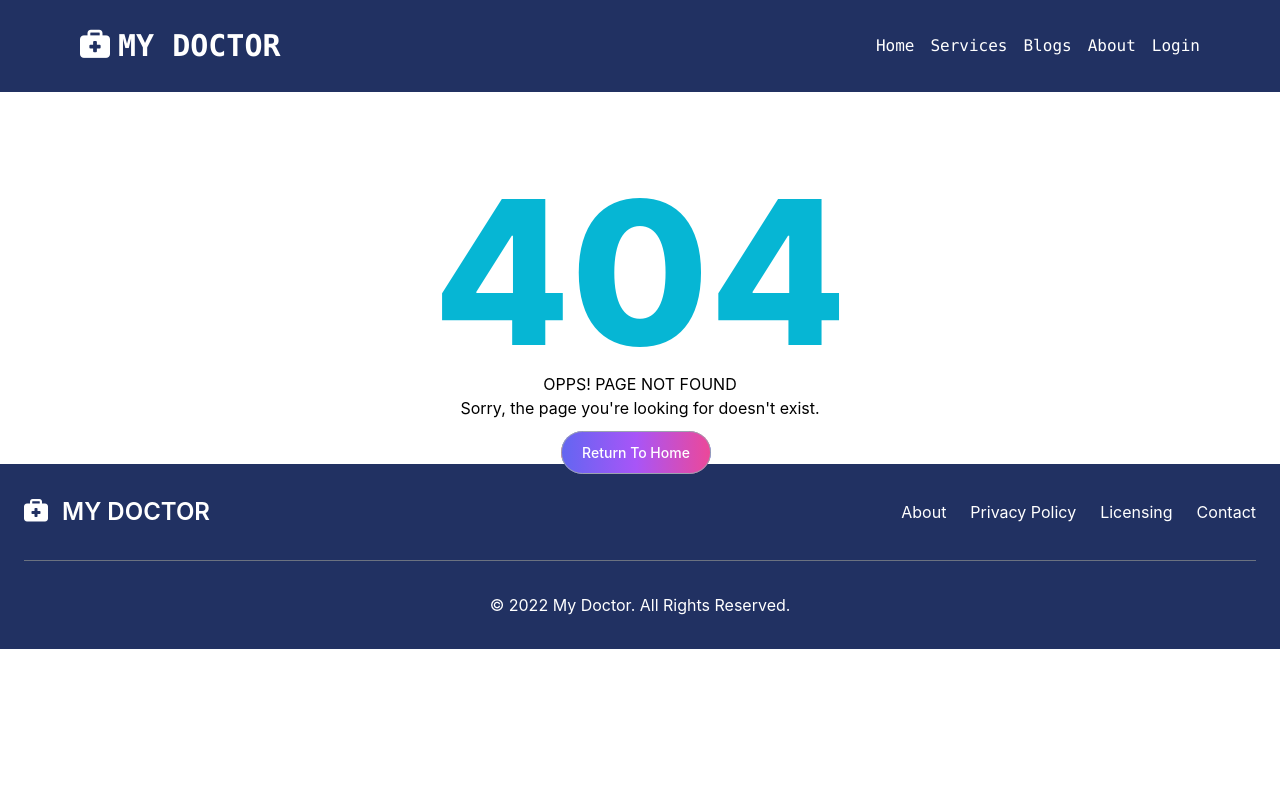
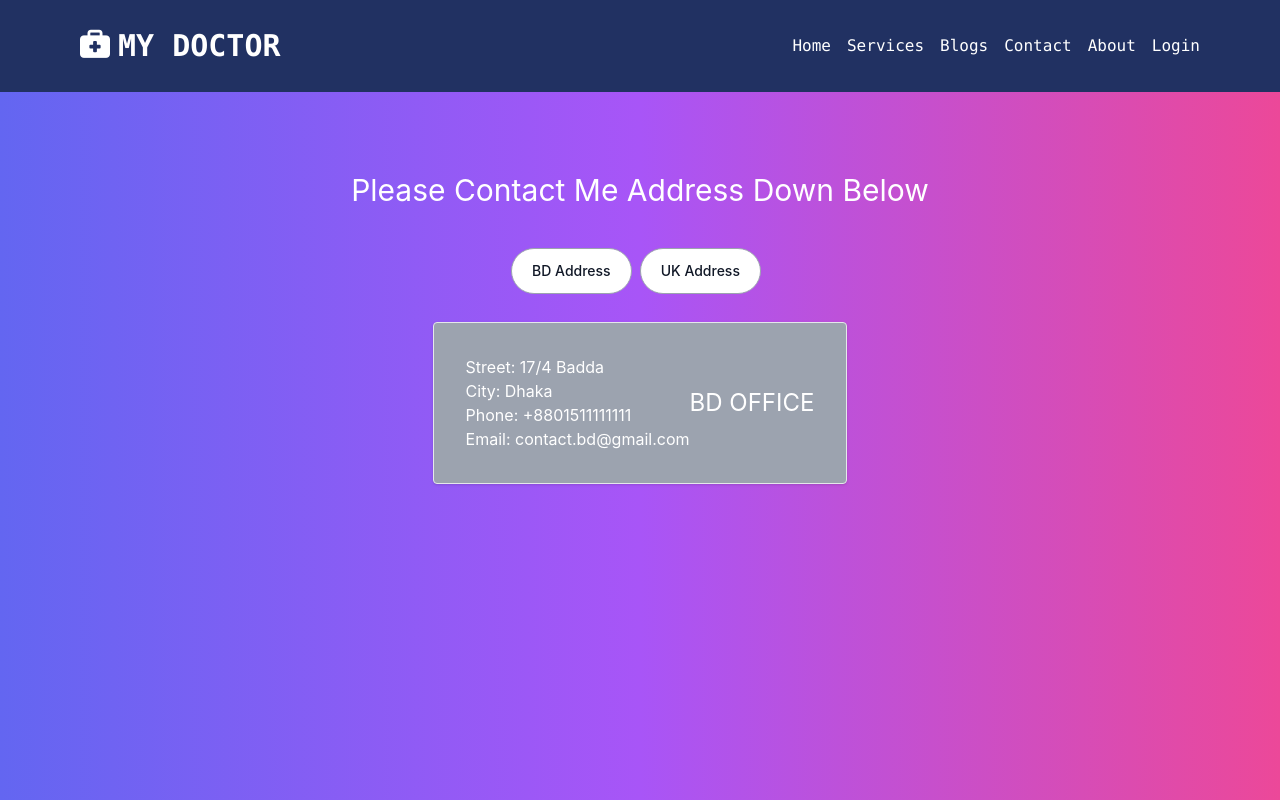
Before and after one commit to iu-sumon/independent-service-provider-public, a React (Create React App) app: page /contact/bd-address in a window 1280 px wide. Shown: the top 800 px of the page. Built offline with nearby package versions, Linux system fonts and the light colour scheme; no server answers.

Commit message:
correction added

```diff
--- a/src/App.js
+++ b/src/App.js
@@ -2,6 +2,10 @@ import { Route, Routes } from "react-router-dom";
 import About from "./Components/About/About";
 import Blogs from "./Components/Blogs/Blogs";
 import CheckOut from "./Components/CheckOut/CheckOut";
+import BdAddress from "./Components/Contact/BdAddress";
+import Contact from "./Components/Contact/Contact";
+import UkAddress from "./Components/Contact/UkAddress";
+
 import Footer from "./Components/Footer/Footer";
 import Header from "./Components/Header/Header";
 import Home from "./Components/Home/Home";
@@ -28,7 +32,12 @@ function App() {
 
         } />
         <Route path='/blogs' element={<Blogs></Blogs>} />
-        <Route path='/about' element={<About></About>} />
+        <Route path='/contact' element={<Contact></Contact>}>
+
+          <Route path='bd-address'  element={<BdAddress></BdAddress>}></Route>
+          <Route path='uk-address'  element={<UkAddress></UkAddress>}></Route>
+        </Route>
+       <Route path='/about' element={<About></About>} />
         <Route path='/login' element={<Login></Login>} />
         <Route path='/signup' element={<SignUp></SignUp>}></Route>
         <Route path='*' element={<NotFound></NotFound>} />
--- a/src/Components/Banner/Banner.js
+++ b/src/Components/Banner/Banner.js
@@ -12,17 +12,17 @@ const Banner = () => {
                     <p className='md:text-xl text-center p-3'>I will help you to feel better and enjoy every single day of your life.may be the fastest growing health</p>
                 </div>
             </div>
-            <div className='md:flex justify-center items-center md:gap-5'>
-                <div className='border-2 border-stone-400 w-[300px] rounded-xl shadow '>
-                    <img className=' w-[300px] h-[200px] p-2 rounded-xl ' src={banner1} alt="" />
+            <div className='md:flex justify-center items-center md:gap-5 mx-auto'>
+                <div className='border-2 border-stone-400 w-[300px] rounded-xl shadow ml-3 mb-3'>
+                    <img className=' w-[300px] h-[200px] p-2 rounded-xl' src={banner1} alt="" />
                 </div>
-                <div  className='border-2 border-stone-400 w-[300px] rounded-xl shadow'>
+                <div  className='border-2 border-stone-400 w-[300px] rounded-xl shadow ml-3 mb-3'>
                     <img className=' w-[300px] h-[200px] p-2 rounded-xl'  src={banner2} alt="" />
                 </div>
-                <div  className='border-2 border-stone-400 w-[300px] rounded-xl shadow'>
+                <div  className='border-2 border-stone-400 w-[300px] rounded-xl shadow ml-3 mb-3'>
                     <img className=' w-[300px] h-[200px] p-2 rounded-xl' src={banner3} alt="" />
                 </div>
-                <div  className='border-2 border-stone-400 w-[300px] rounded-xl shadow'>
+                <div  className='border-2 border-stone-400 w-[300px] rounded-xl shadow ml-3 '>
                     <img className=' w-[300px] h-[200px] p-2 rounded-xl' src={banner4} alt="" />
                 </div>
             </div>
--- /dev/null
+++ b/src/Components/Contact/BdAddress.js
@@ -0,0 +1,22 @@
+import React from 'react';
+const BdAddress = () => {
+    return (
+        <div>
+            <div className='border p-8 bg-gray-400 w-full shadow rounded text-white'>
+                <div className='flex justify-around items-center'>
+                    <div>
+                        <h1>Street: 17/4 Badda</h1>
+                        <h1>City: Dhaka</h1>
+                        <h1>Phone: +8801511111111</h1>
+                        <h1>Email: contact.bd@gmail.com</h1>
+                    </div>
+                    <div>
+                        <h1 className='md:text-2xl'>BD OFFICE</h1>
+                    </div>
+                </div>
+            </div>
+        </div>
+    );
+};
+
+export default BdAddress;
--- /dev/null
+++ b/src/Components/Contact/Contact.js
@@ -0,0 +1,26 @@
+import React from 'react';
+import { Link, Outlet } from 'react-router-dom';
+
+const Contact = () => {
+    return (
+        <div className='bg-gradient-to-r from-indigo-500 via-purple-500 to-pink-500 h-screen'>
+            <section className='px-4 pt-20 pb-24 mx-auto max-w-7xl md:px-2'>
+                <div className='flex flex-col justify-center items-center'>
+                    <h1 className='text-xl text-center md:text-3xl text-white pb-10'>
+                        Please Contact Me Address Down Below
+                    </h1>
+
+                    <div className='flex justify-center items-center pb-5'>
+                        <Link to='bd-address' type="button" className="py-3 px-5 mr-2 mb-2 text-sm font-medium text-gray-900 focus:outline-none bg-white rounded-full border border-gray-400 hover:bg-gray-100 hover:text-blue-700 focus:z-10 focus:ring-4 focus:ring-gray-200 dark:focus:ring-gray-700 dark:bg-gray-800 dark:text-gray-400 dark:border-gray-600 dark:hover:text-white dark:hover:bg-gray-700">BD Address</Link>
+                        <Link to='uk-address' type="button" className="py-3 px-5 mr-2 mb-2 text-sm font-medium text-gray-900 focus:outline-none bg-white rounded-full border border-gray-400 hover:bg-gray-100 hover:text-blue-700 focus:z-10 focus:ring-4 focus:ring-gray-200 dark:focus:ring-gray-700 dark:bg-gray-800 dark:text-gray-400 dark:border-gray-600 dark:hover:text-white dark:hover:bg-gray-700">UK Address</Link>
+                    </div>
+                    <div className='flex justify-center items-center w-full py-35'>
+                        <Outlet />
+                    </div>
+                </div>
+            </section>
+        </div>
+    );
+};
+
+export default Contact;
--- /dev/null
+++ b/src/Components/Contact/UkAddress.js
@@ -0,0 +1,23 @@
+import React from 'react';
+
+const UkAddress = () => {
+    return (
+        <div>
+            <div className='border p-8 bg-gray-400 w-full shadow rounded text-white'>
+                <div className='flex justify-around items-center'>
+                    <div>
+                        <h1>Street: 1203 SN Street</h1>
+                        <h1>City: London</h1>
+                        <h1>Phone: +1(607)2333333</h1>
+                        <h1>Email: contact.usa@cc.com</h1>
+                    </div>
+                    <div>
+                        <h1 className='text-2xl'>UK OFFICE</h1>
+                    </div>
+                </div>
+            </div>
+        </div>
+    );
+};
+
+export default UkAddress;
--- a/src/Components/Footer/Footer.js
+++ b/src/Components/Footer/Footer.js
@@ -22,7 +22,7 @@ import { Link } from 'react-router-dom';
                             <Link to="/" className="mr-4 hover:underline md:mr-6 ">Licensing</Link>
                         </li>
                         <li>
-                            <Link to="/" className="hover:underline">Contact</Link>
+                            <Link to="/contact" className="hover:underline">Contact</Link>
                         </li>
                     </ul>
                 </div>
--- a/src/Components/Navbar/Navbar.js
+++ b/src/Components/Navbar/Navbar.js
@@ -1,7 +1,7 @@
 import React, { useState } from 'react';
 import CustomLink from '../CustomLink/CustomLink';
 import { MenuIcon, XIcon } from '@heroicons/react/solid'
-import { useAuthState} from 'react-firebase-hooks/auth';
+import { useAuthState } from 'react-firebase-hooks/auth';
 import auth from '../../firebase.init';
 import { signOut } from 'firebase/auth';
 
@@ -13,17 +13,22 @@ const Navbar = () => {
     return (
         <nav className='md:mr-20'>
 
-            <div onClick={() => setOpen(!open)} className='w-6 h-6 md:hidden text-white'>
+            <div onClick={() => setOpen(!open)} className='w-8 h-8 md:hidden text-white'>
                 {open ? <XIcon></XIcon> : <MenuIcon></MenuIcon>}
             </div>
-            <div className={`md:flex justify-center absolute md:static  md:gap-4  bg-[#213162] font-mono ${open ? 'top-[100px] right-[0px] w-full' : 'top-[-160px]'}`}>
+            <div className={`md:flex justify-center items-center absolute md:static  md:gap-4  bg-[#213162] font-mono ${open ? 'top-[100px] right-[0px] w-full' : 'top-[-160px]'}`}>
 
                 <CustomLink to='/'>Home</CustomLink>
                 <CustomLink to='/services'>Services</CustomLink>
                 <CustomLink to='/blogs'>Blogs</CustomLink>
+                <CustomLink to='/contact'>Contact</CustomLink>
                 <CustomLink to='/about'>About</CustomLink>
-              { user ? <CustomLink onClick={()=>signOut(auth)}  to='/login'>SignOut</CustomLink> :
-                <CustomLink to='/login'>Login</CustomLink>}
+                {
+                    user ?
+                        <CustomLink onClick={() => signOut(auth)} to='/login'>SignOut</CustomLink>
+                        :
+
+                        <CustomLink to='/login'>Login</CustomLink>}
 
             </div>
 
--- a/src/Components/ServiceDetails/ServiceDetails.js
+++ b/src/Components/ServiceDetails/ServiceDetails.js
@@ -9,10 +9,10 @@ const ServiceDetails = () => {
             <div className='flex flex-col justify-center items-center px-4 py-5 bg-gradient-to-r from-indigo-500 via-purple-500 to-pink-500 width-full h-screen'>
                 <div className='px-1 py-1 rounded-lg md:order-2 order-1 text-center'>
                     <img className='rounded-lg mb-10' src={doctor} alt="" />
-                    <Link to='/checkout' className="py-3 px-20 mr-2 mb-2 text-md font-bold text-gray-900 focus:outline-none bg-white rounded-full border border-gray-200 hover:bg-gray-100 hover:text-blue-700 focus:z-10 focus:ring-4 focus:ring-gray-200 dark:focus:ring-gray-700 dark:bg-gray-800 dark:text-gray-400 dark:border-gray-600 dark:hover:text-white dark:hover:bg-gray-700">Check Out</Link>
+                    <Link to='/checkout' className="py-3 px-20 mr-2 mb-2 text-md font-bold text-white focus:outline-none bg-gradient-to-r from-indigo-500 via-purple-500 to-pink-500  rounded-full border border-gray-200 hover:bg-gray-100 hover:text-blue-700 focus:z-10 focus:ring-4 focus:ring-gray-200 dark:focus:ring-gray-700 dark:bg-gray-800 dark:text-gray-400 dark:border-gray-600 dark:hover:text-white dark:hover:bg-gray-700">Check Out</Link>
                 </div>
-                <div className='md:order-1 order-2'>
-                    <h1 className='md:text-[50px] text-2xl text-white  mb-10'>Thanks For Booking</h1>
+                <div className='md:order-1'>
+                    <h1 className='md:text-[40px] text-2xl text-white  mb-10'>Thanks For Booking</h1>
                 </div>
 
             </div>
--- a/src/Components/SignUp/SignUp.js
+++ b/src/Components/SignUp/SignUp.js
@@ -1,5 +1,4 @@
 import React, { useState } from 'react';
-import { async } from '@firebase/util';
 import { Link, useNavigate } from 'react-router-dom';
 import SocialLink from '../SocialLink/SocialLink';
 import signupPhoto from '../../images/other/signup.jpg'
```
Also changed, not shown: src/Components/Login/Login.js (+9 -13 lines), firebase.json (deleted), 1 other file (tests, documents, lock files or other folders).
